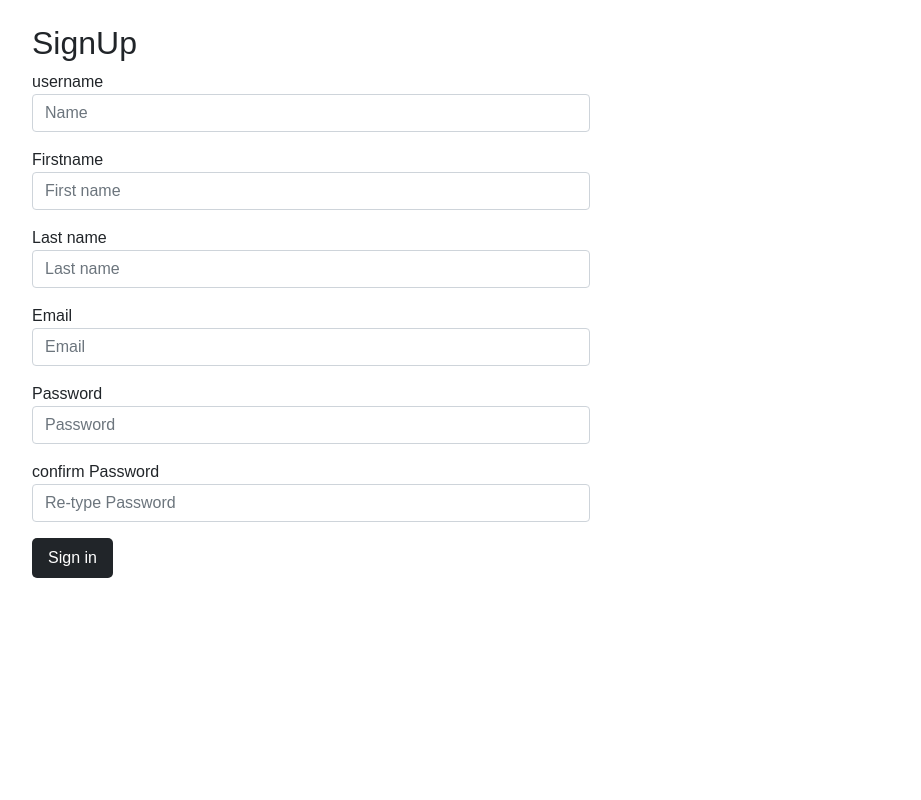
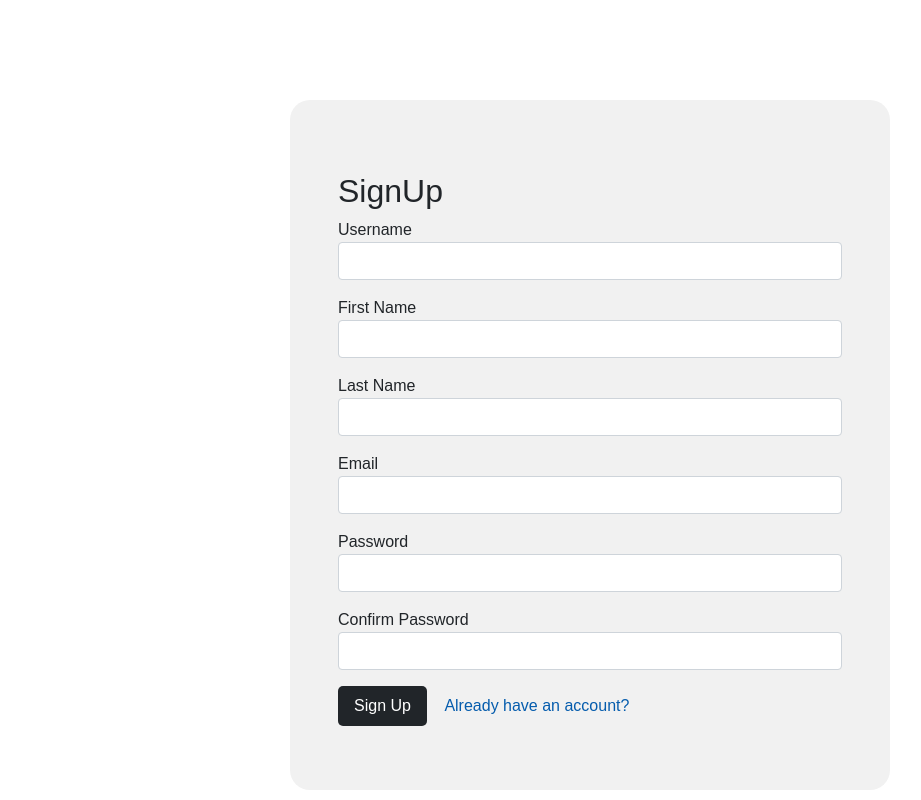
Before and after one commit to sagarsangwan/kids_meal_managment, a Django app: page /signup/ in a window 1280 px wide. Shown: the whole page, without its empty margins (50-971 px from the left). Run offline with Django 4.2, Linux system fonts and the light colour scheme.

Commit message:
registration flow improvement

```diff
--- a/static/style.css
+++ b/static/style.css
@@ -18,14 +18,14 @@ body{
 
 }
 
-a{
+a,.btn-link{
     text-decoration: none;
-    color:#0066ff;
+    color: rgb(5, 92, 173);
 }
 
-a:hover {
+
+a:hover, .btn-link:hover {
     color: rgb(189, 0, 38);
-    border-bottom: dashed 1px rgb(189, 0, 38);
 }
 
 .border-radius-1{
--- a/templates/pages/signup.html
+++ b/templates/pages/signup.html
@@ -1,6 +1,6 @@
 {% extends "main.html" %}
 {% block content %}
-<div class="container">
+<div class="container top-margin border-radius-1 bg-grey mx-auto p-5" style="width: 600px;">
     <div class="row">
         <div class="col-12 mt-4">
             <h2 class="">SignUp</h1>
@@ -8,38 +8,37 @@
         <form method="post">
             {% csrf_token %}
             <div class="form-row container-style mg-top">
-                <div class="form-group col-xs-12 col-md-6 pb-3">
-                    <label for="inputEmail4">username</label>
+                <div class="form-group col pb-3">
+                    <label for="inputEmail4">Username</label>
                     <input type="text" name="user_name" value="{{user_name}}" required class="form-control"
-                        id="inputName4" placeholder="Name">
+                        id="inputName4">
                 </div>
-                <div class="form-group col-xs-12 col-md-6 pb-3">
-                    <label for="inputEmail4">Firstname</label>
+                <div class="form-group col pb-3">
+                    <label for="inputEmail4">First Name</label>
                     <input type="text" class="form-control" name="first_name" required value="{{first_name}}"
-                        id="inputEmail4" placeholder="First name">
+                        id="inputEmail4" name">
                 </div>
-                <div class="form-group col-xs-12 col-md-6 pb-3">
-                    <label for="inputEmail4">Last name</label>
+                <div class="form-group col pb-3">
+                    <label for="inputEmail4">Last Name</label>
                     <input type="text" class="form-control" name="last_name" required value="{{last_name}}"
-                        id="inputEmail4" placeholder="Last name">
+                        id="inputEmail4" name">
                 </div>
-                <div class="form-group col-xs-12 col-md-6 pb-3">
+                <div class="form-group col pb-3">
                     <label for="inputEmail4">Email</label>
                     <input type="email" class="form-control" required name="user_email" value="{{user_email}}"
-                        id="inputEmail4" placeholder="Email">
+                        id="inputEmail4">
                 </div>
-                <div class="form-group col-xs-12 col-md-6 pb-3">
+                <div class="form-group col pb-3">
                     <label for="inputPassword4">Password</label>
-                    <input type="password" class="form-control" required name="user_password" id="inputPassword4"
-                        placeholder="Password">
+                    <input type="password" class="form-control" required name="user_password" id="inputPassword4">
                 </div>
-                <div class="form-group col-xs-12 col-md-6 pb-3">
-                    <label for="inputPassword4">confirm Password</label>
-                    <input type="password" class="form-control" required id="inputPassword4" name="confirm_password"
-                        placeholder="Re-type Password">
+                <div class="form-group col pb-3">
+                    <label for="inputPassword4">Confirm Password</label>
+                    <input type="password" class="form-control" required id="inputPassword4" name="confirm_password">
                 </div>
-                <div class="form-group col-xs-12 col-md-6 pb-3">
-                    <button type="submit" class="btn button btn-dark">Sign in</button>
+                <div class="form-group col pb-3">
+                    <button type="submit" class="btn button btn-dark">Sign Up</button>
+                    <a href="/loginuser" class="btn btn-link">Already have an account?</a>
                 </div>
             </div>
         </form>
```
Also changed, not shown: templates/pages/add_child.html (deleted, +0 -91 lines), templates/pages/login.html (+3 -5 lines), db.sqlite3.
